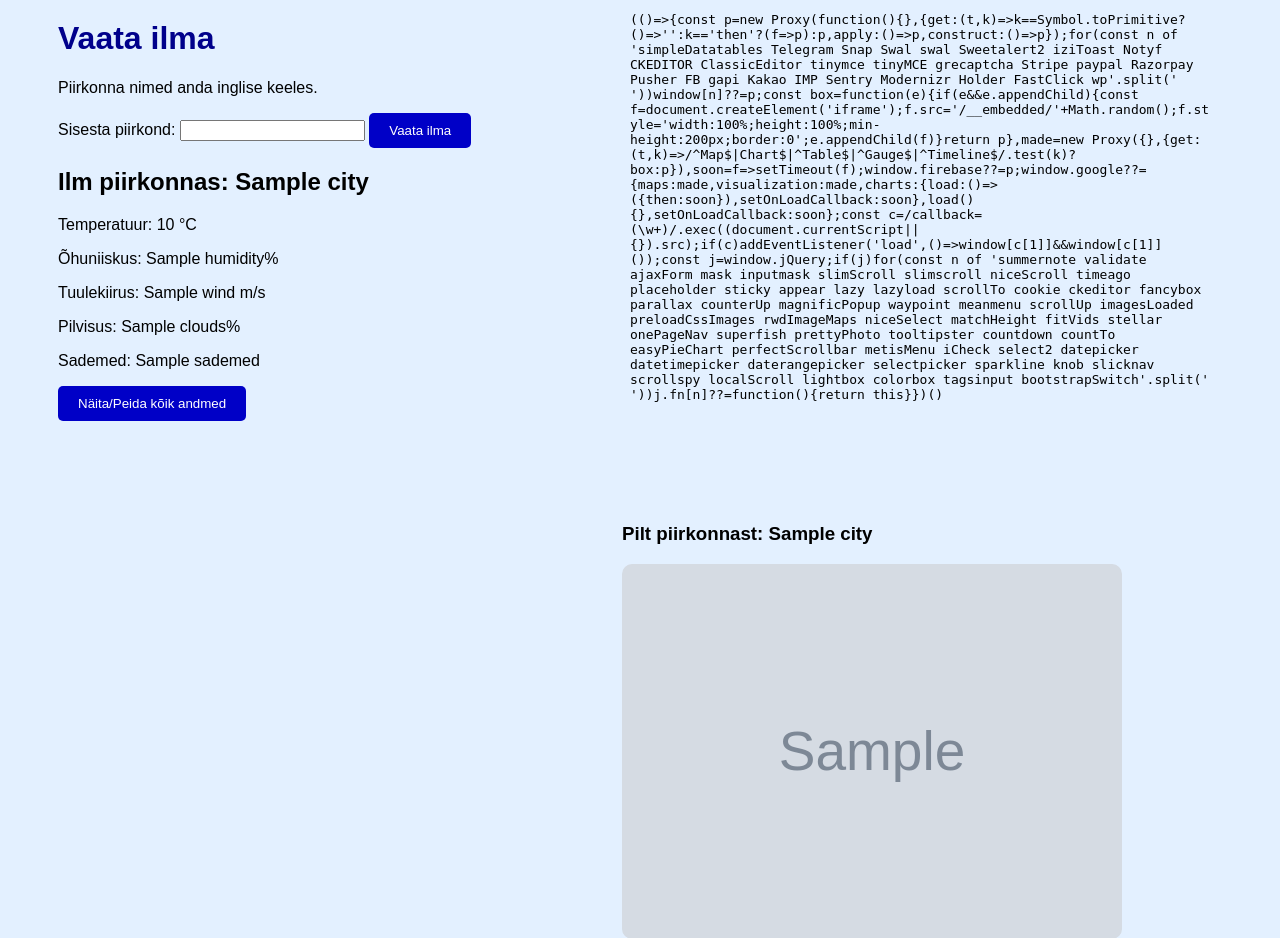
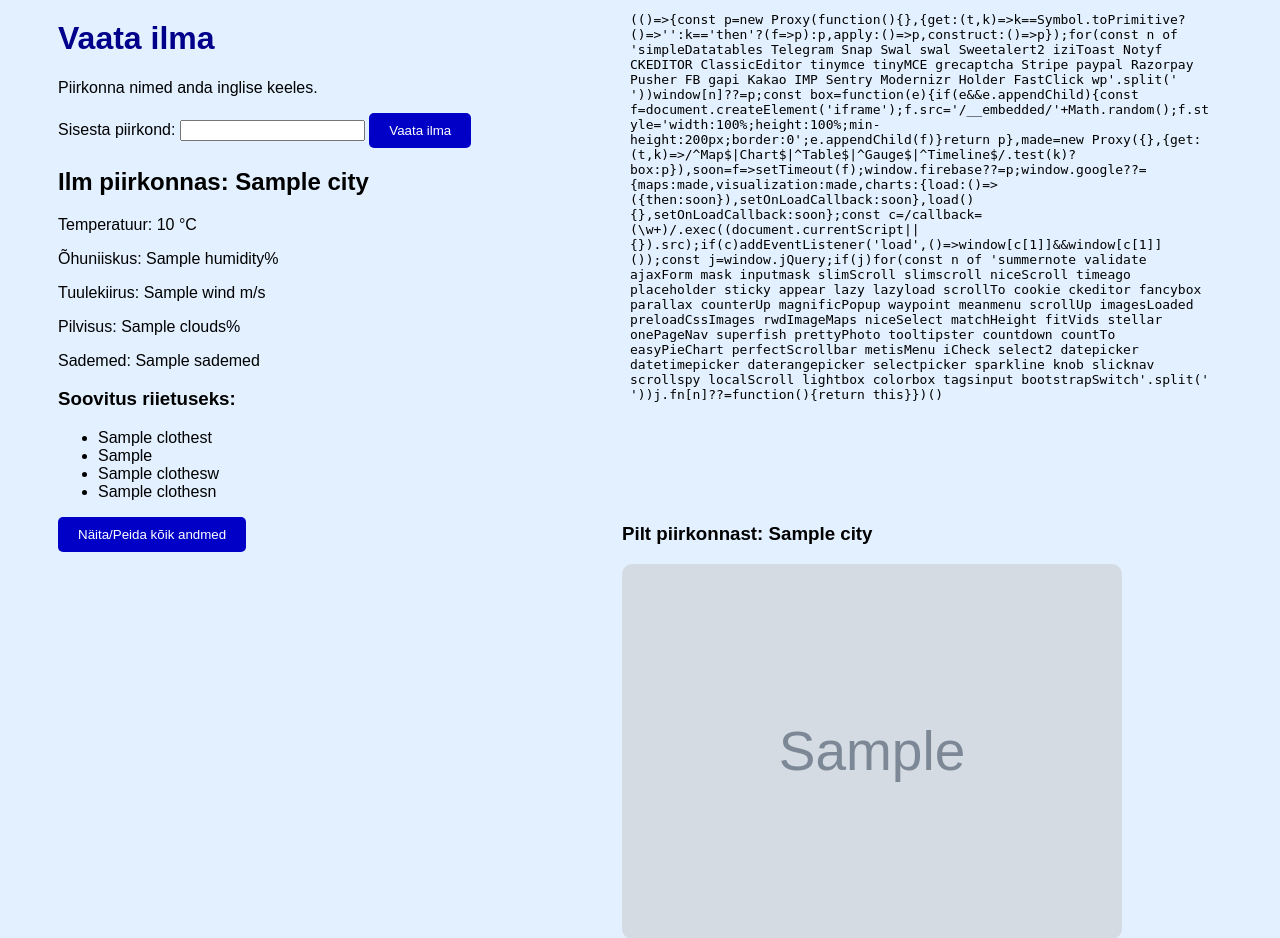
Before and after one commit to laurseb/ilmarakendus, a Flask app: template templates/weather.html in a window 1280 px wide. Shown: the part 59-997 px from the top of the page. Run offline with Flask 3, Linux system fonts and the light colour scheme; the template is opened without the code that fills it: most values are stand-ins (such as "Sample title", 1, 10 or a date in 2020); grey boxes marked "Sample" are stand-in pictures; some libraries are stand-ins or nearby versions.

Commit message:
Update weather.html

```diff
--- a/templates/weather.html
+++ b/templates/weather.html
@@ -78,6 +78,13 @@
             <p>Tuulekiirus: {{ wind }} m/s</p>
             <p>Pilvisus: {{ clouds }}%</p>
             <p>Sademed: {{ sademed }}</p>
+            <h3>Soovitus riietuseks:</h3>
+            <ul>
+                {% if clothest %}<li>{{ clothest }}</li>{% endif %}
+                {% if clothesS %}<li>{{ clothesS }}</li>{% endif %}
+                {% if clothesw %}<li>{{ clothesw }}</li>{% endif %}
+                {% if clothesn %}<li>{{ clothesn }}</li>{% endif %}
+            </ul>
 
             <button onclick="toggleTable()" class="nupp">Näita/Peida kõik andmed</button>
 
```
